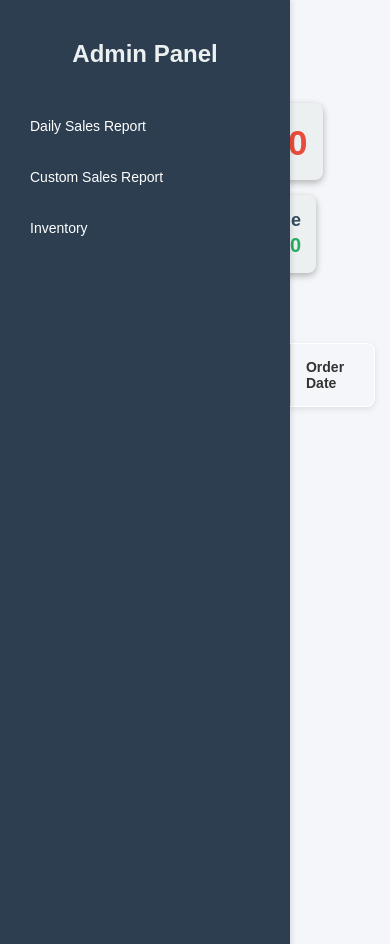
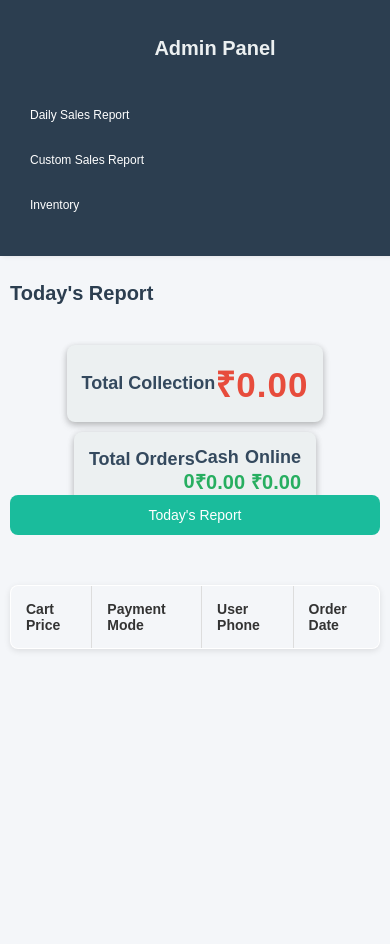
Before and after one commit to dk1604/AnnapurnaOrderManagement, a Flask app: page /order/dashboard in a window 390 px wide. Run offline with Flask 3, Linux system fonts and the light colour scheme; data that the repository does not hold is empty; parts of the project's set-up code (start-up, migrations or seed data) failed here and were passed over; some libraries are stand-ins or nearby versions.

Commit message:
Update dashboard.html

```diff
--- a/src/templates/dashboard.html
+++ b/src/templates/dashboard.html
@@ -25,7 +25,7 @@
 
     /* Sidebar Styles */
     .sidebar {
-      width: 60px; /* Reduced width for the collapsed sidebar */
+      width: 250px; /* Reduced width for the collapsed sidebar */
       background-color: #2C3E50;
       color: white;
       padding: 20px;
@@ -35,12 +35,7 @@
       left: 0;
       z-index: 100;
       box-shadow: 2px 0px 5px rgba(0, 0, 0, 0.1);
-      transition: width 0.3s ease;
-      overflow: hidden; /* Hide text when collapsed */
-    }
-
-    .sidebar:hover {
-      width: 250px; /* Expanded sidebar width */
+      transition: transform 0.3s ease;
     }
 
     .sidebar h2 {
@@ -49,11 +44,6 @@
       font-size: 24px;
       font-weight: 600;
       color: #ecf0f1;
-      visibility: hidden; /* Hide title when collapsed */
-    }
-
-    .sidebar:hover h2 {
-      visibility: visible; /* Show title when expanded */
     }
 
     .nav {
@@ -73,11 +63,6 @@
       padding: 12px 20px;
       border-radius: 4px;
       transition: background-color 0.3s ease, transform 0.2s ease;
-      visibility: hidden; /* Hide links when collapsed */
-    }
-
-    .sidebar:hover .nav li a {
-      visibility: visible; /* Show links when expanded */
     }
 
     .nav li a:hover {
@@ -218,27 +203,32 @@
       color: #333;
     }
 
-    /* Media Queries for Responsiveness */
     @media (max-width: 768px) {
     .container {
-        flex-direction: column;
+      flex-direction: column; /* Stack sidebar and content vertically */
     }
 
     .sidebar {
       width: 100%;
-        position: absolute;
+      position: relative;
+      height: auto;
       top: 0;
-        left: -250px;
-        height: 100vh;
-        transition: transform 0.3s ease;
-      }
-
-      .sidebar.open {
-        transform: translateX(250px);
+      left: 0;
+      transform: translateX(0); /* No need to hide sidebar */
     }
 
     .content {
-        margin-left: 0;
+      margin-left: 0; /* Adjust content to full width */
+      padding: 15px;
+    }
+
+    .sidebar h2 {
+      font-size: 20px;
+    }
+
+    .nav li a {
+      font-size: 14px;
+      padding: 10px;
     }
 
     .sales-summary {
@@ -250,47 +240,32 @@
       margin-bottom: 15px;
     }
 
-      .nav li a {
+    button {
       font-size: 14px;
+    }
+
+    table {
+      font-size: 12px;
+    }
+  }
+
+/* Media Queries for Mobile (max-width: 480px) */
+@media (max-width: 480px) {
+  .sidebar {
+    width: 100%;
+    position: relative;
+    top: 0;
+    left: 0;
+    transform: translateX(0); /* Sidebar is now visible on top */
+  }
+
+  .content {
+    margin-left: 0; /* Content occupies full width */
     padding: 10px;
   }
 
-      button {
-        width: auto;
-      }
-
-      .sidebar-toggle {
-        display: block;
-        position: absolute;
-        top: 20px;
-        left: 20px;
-        font-size: 24px;
-        cursor: pointer;
-        z-index: 200;
-      }
-    }
-
-    @media (max-width: 480px) {
-    .sidebar {
-      left: 0; /* Sidebar is now visible initially */
-      transform: translateX(0); /* Remove hiding effect */
-      width: 100%;
-      position: fixed;
-      height: 100vh;
-      transition: transform 0.3s ease;
-    }
-
-    .sidebar:hover {
-      transform: translateX(0); /* Sidebar will expand on hover */
-    }
-
-    .content {
-      margin-left: 0; /* Full width for content */
-      padding: 15px;
-    }
-
   h2 {
-      font-size: 24px;
+    font-size: 20px;
   }
 
   button {
@@ -307,12 +282,12 @@
   }
 
   .sales-summary > div {
-      margin-bottom: 15px;
+    margin-bottom: 10px;
   }
 
-    /* Remove the sidebar toggle button style */
-    .sidebar-toggle {
-      display: none;
+  .nav li a {
+    font-size: 12px;
+    padding: 8px 10px;
   }
 }
   </style>
```
Lines whose indentation alone changed are shown as unchanged.
